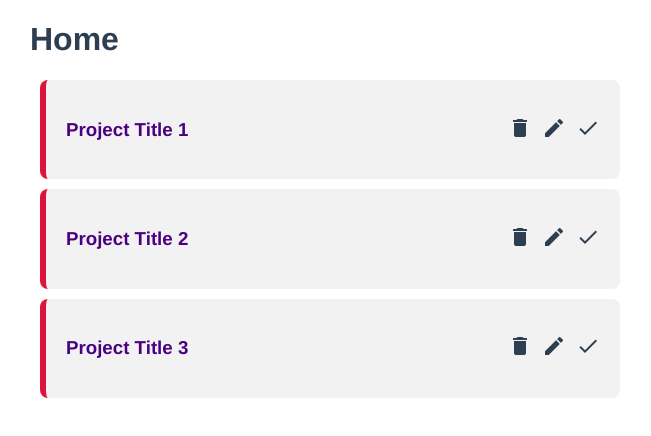
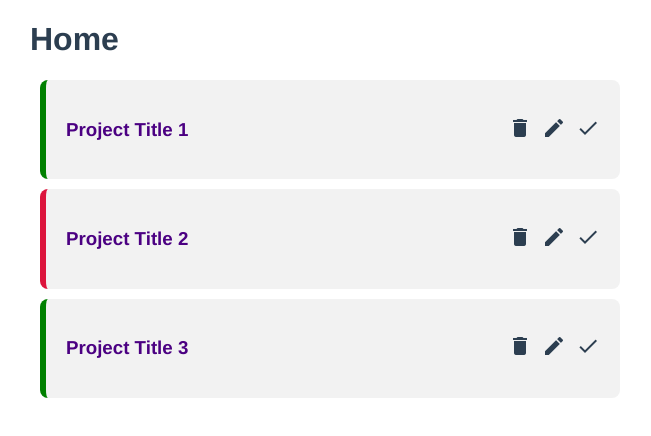
Before and after one commit to ChanHeinKyaw/Vue_JS, a Vue app in the folder Chapter_9/project-planner/: page / in a window 1280 px wide. Shown: the top 436 px of the page, without its empty margins (310-961 px from the left). Built offline with nearby package versions, Linux system fonts and the light colour scheme; data requests are answered from the project's data file.

Commit message:
dynamic complete border color

```diff
--- a/Chapter_9/project-planner/database/db.json
+++ b/Chapter_9/project-planner/database/db.json
@@ -3,17 +3,20 @@
     {
       "id": 1,
       "title": "Project Title 1",
-      "detail": "Project Detail 1"
+      "detail": "Project Detail 1",
+      "complete": true
     },
     {
       "id": 2,
       "title": "Project Title 2",
-      "detail": "Project Detail 2"
+      "detail": "Project Detail 2",
+      "complete": false
     },
     {
       "id": 3,
       "title": "Project Title 3",
-      "detail": "Project Detail 3"
+      "detail": "Project Detail 3",
+      "complete": true
     }
   ]
 }
--- a/Chapter_9/project-planner/src/components/SingleProject.vue
+++ b/Chapter_9/project-planner/src/components/SingleProject.vue
@@ -1,5 +1,5 @@
 <template>
-  <div class="project">
+  <div class="project" :class="{ complete: project.complete }">
     <div class="flexing">
       <div>
         <h3 @click="showDetail = !showDetail">{{ project.title }}</h3>
@@ -62,6 +62,10 @@ span:hover {
   color: #777;
 }
 
+.complete {
+  border-left-color: green;
+}
+
 h3 {
   cursor: pointer;
   color: indigo;
```
Also changed, not shown: Chapter_9/project-planner/myNote.txt (added).
